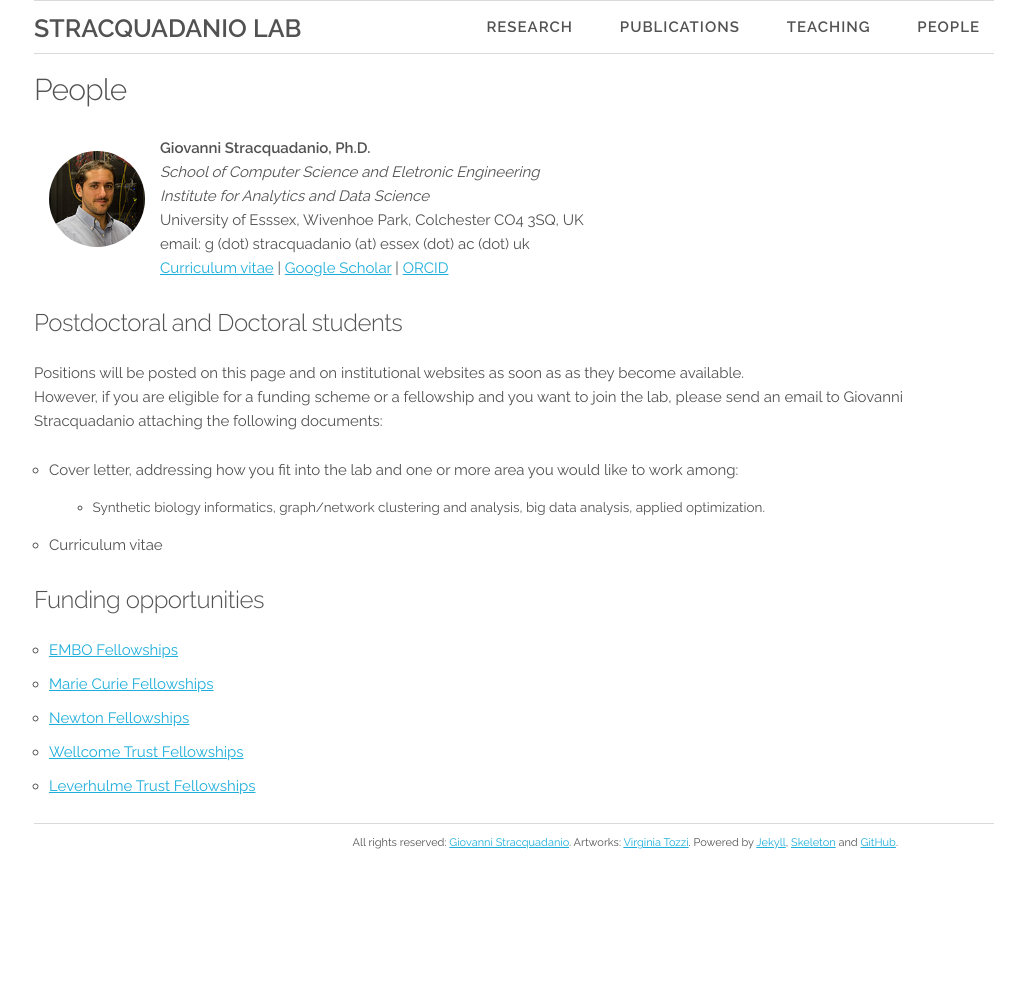
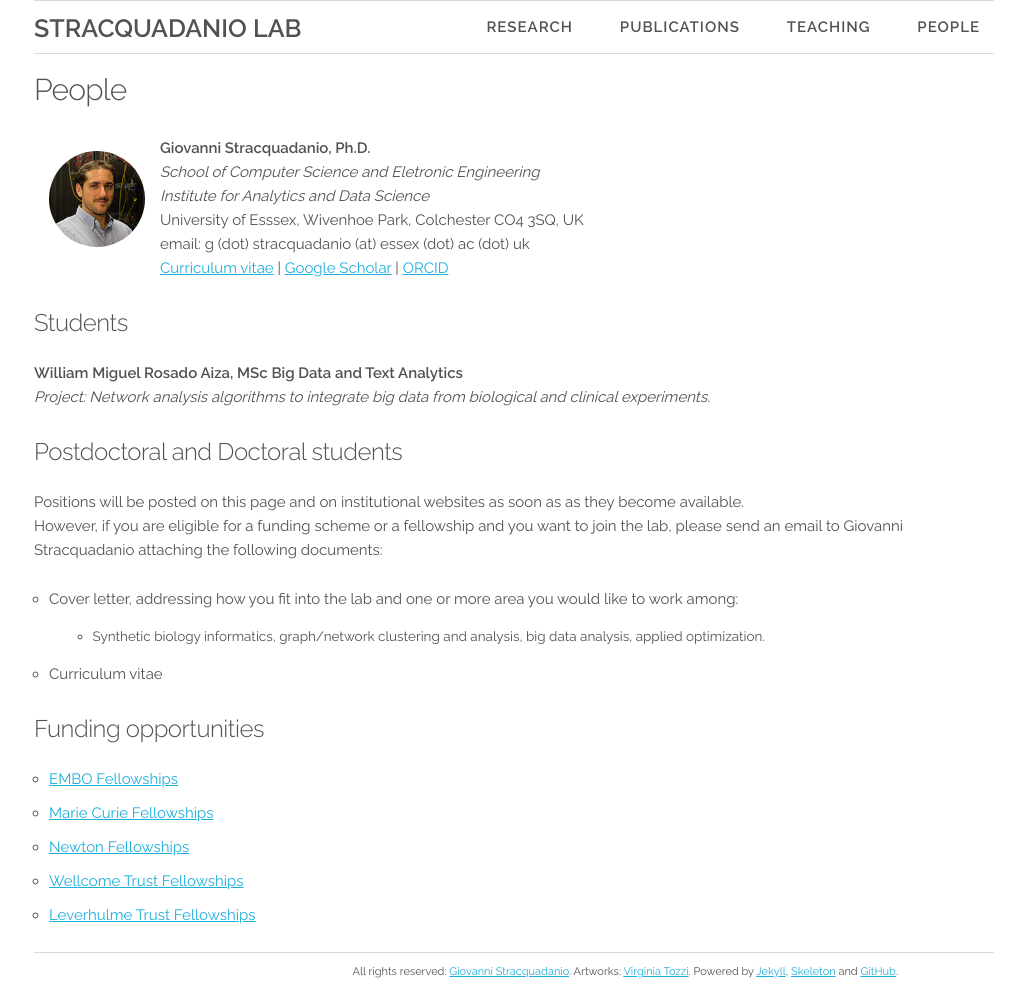
Before and after one commit to stracquadaniolab/stracquadaniolab.github.io, a Jekyll site: the page built from people.md, in a window 1280 px wide and 1006 px high. Shown: the whole window, without its empty margins (126-1151 px from the left). Built offline with Jekyll 4.4.1, drawn with Linux system fonts in a browser that asks for light colours.

Commit message:
Added William to the lab

```diff
--- a/people.md
+++ b/people.md
@@ -14,6 +14,10 @@ permalink: /people/
 University of Esssex, Wivenhoe Park, Colchester CO4 3SQ, UK
 email: g (dot) stracquadanio (at) essex (dot) ac (dot) uk
 [Curriculum vitae](/people/gstracquadanio) | [Google Scholar](https://goo.gl/faI6XG) | [ORCID](http://orcid.org/0000-0001-9819-3645)
+
+##### Students #####
+**William Miguel Rosado Aiza, MSc Big Data and Text Analytics**
+*Project: Network analysis algorithms to integrate big data from biological and clinical experiments.*
 
 ##### Postdoctoral and Doctoral students
 Positions will be posted on this page and on institutional websites as soon as
```
